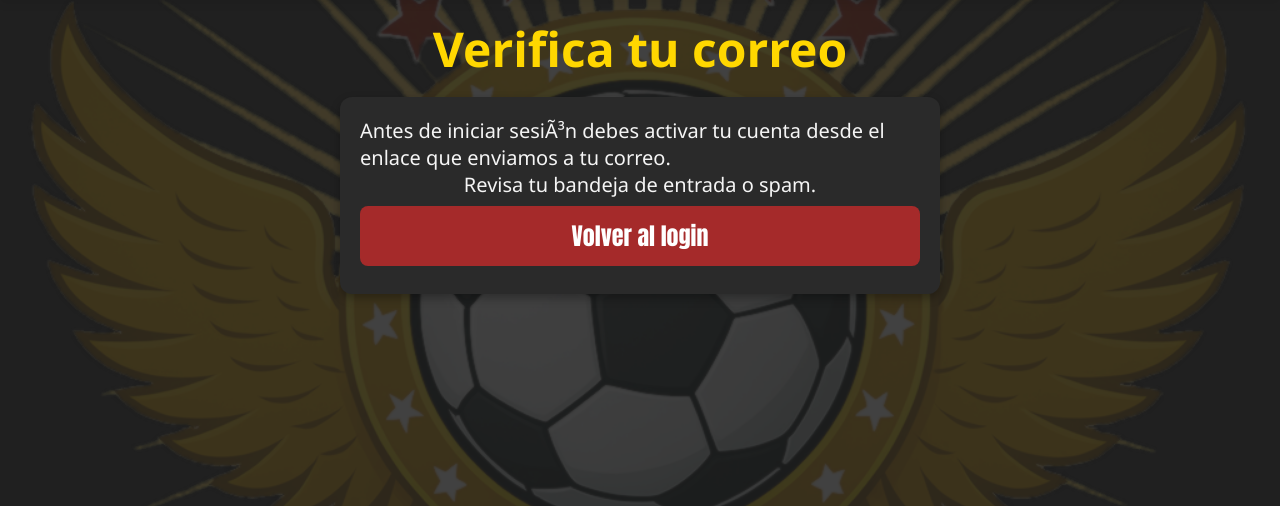
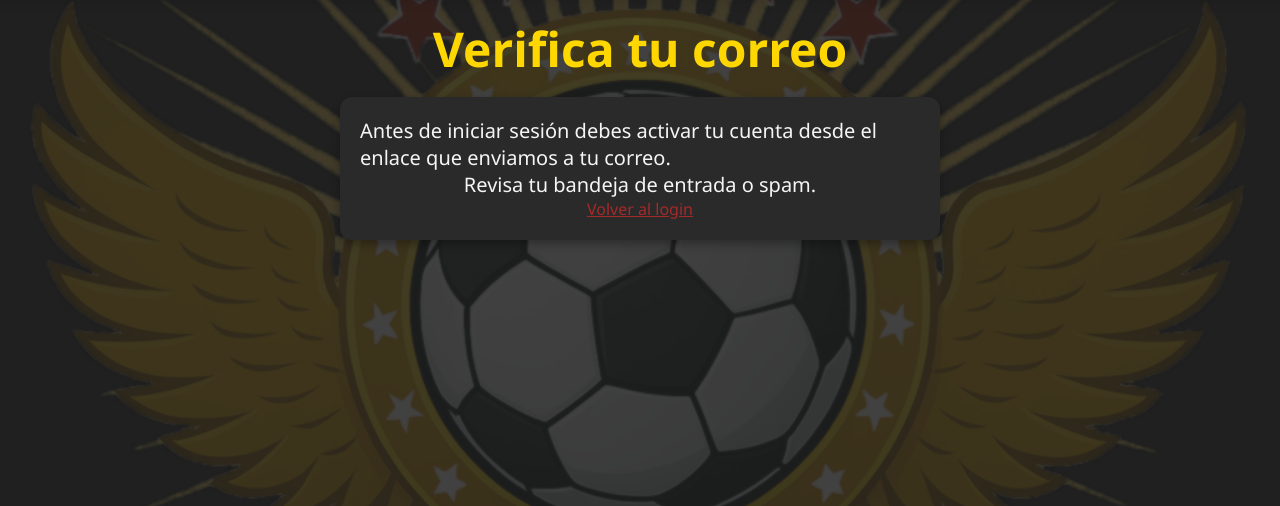
Before and after one commit to Oppais2001/Aplicaci-n-web-de-Gesti-n-de-equipos-rurales, a Django app: page /usuarios/verificacion-pendiente/ in a window 1280 px wide. Shown: the part 70-576 px from the top of the page. Run offline with Django 4.2, Linux system fonts and the light colour scheme; some libraries are stand-ins or nearby versions.

Commit message:
puliendo detalles

```diff
--- a/usuarios/templates/usuarios/verificacion_pendiente.html
+++ b/usuarios/templates/usuarios/verificacion_pendiente.html
@@ -7,12 +7,12 @@
     </div>
     <div class="card form-container">
         <p class="detalles">
-            Antes de iniciar sesiÃ³n debes activar tu cuenta desde el enlace que enviamos a tu correo.
+            Antes de iniciar sesión debes activar tu cuenta desde el enlace que enviamos a tu correo.
         </p>
         <p class="detalles">
             Revisa tu bandeja de entrada o spam.
         </p>
-        <button type="button" onclick="window.location='{% url 'login' %}'">Volver al login</button>
+        <a href="{% url 'login' %}">Volver al login</a>
     </div>
 </div>
 {% endblock %}
```
